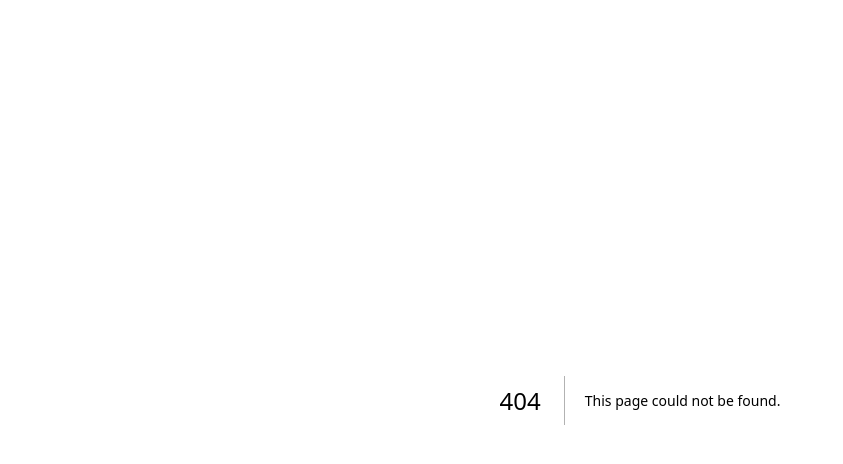
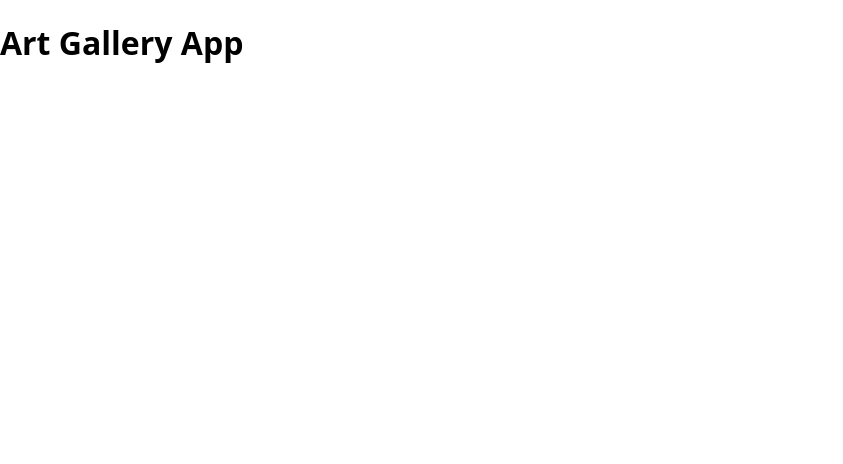
Before and after one commit to Ramin-faqyri/art-gallery-app, a Next.js app: page /art-pieces in a window 1280 px wide. Before the commit this address had no page. Shown: the top 464 px of the page, without its empty margins (0-843 px from the left). Built offline with nearby package versions, Linux system fonts and the light colour scheme.

Commit message:
added art-pieces page

```diff
--- /dev/null
+++ b/pages/art-pieces.js
@@ -0,0 +1,11 @@
+import ArtPieces from "@/components/ArtPieces";
+import { artworks } from "@/pages/index.js";
+
+export default function ArtpiecesPage() {
+  return (
+    <div>
+      <h1>Art Gallery App</h1>
+      <ArtPieces pieces={artworks} />
+    </div>
+  );
+}
--- a/pages/index.js
+++ b/pages/index.js
@@ -1,4 +1,3 @@
-import ArtPieces from "@/components/ArtPieces";
 import useSWR from "swr";
 import Spotlight from "@/components/Spotlight";
 
@@ -22,7 +21,6 @@ export default function HomePage() {
         image={randomArtPiece.imageSource}
         artist={randomArtPiece.artist}
       />
-      <ArtPieces pieces={artworks} />
     </div>
   );
 }
```
